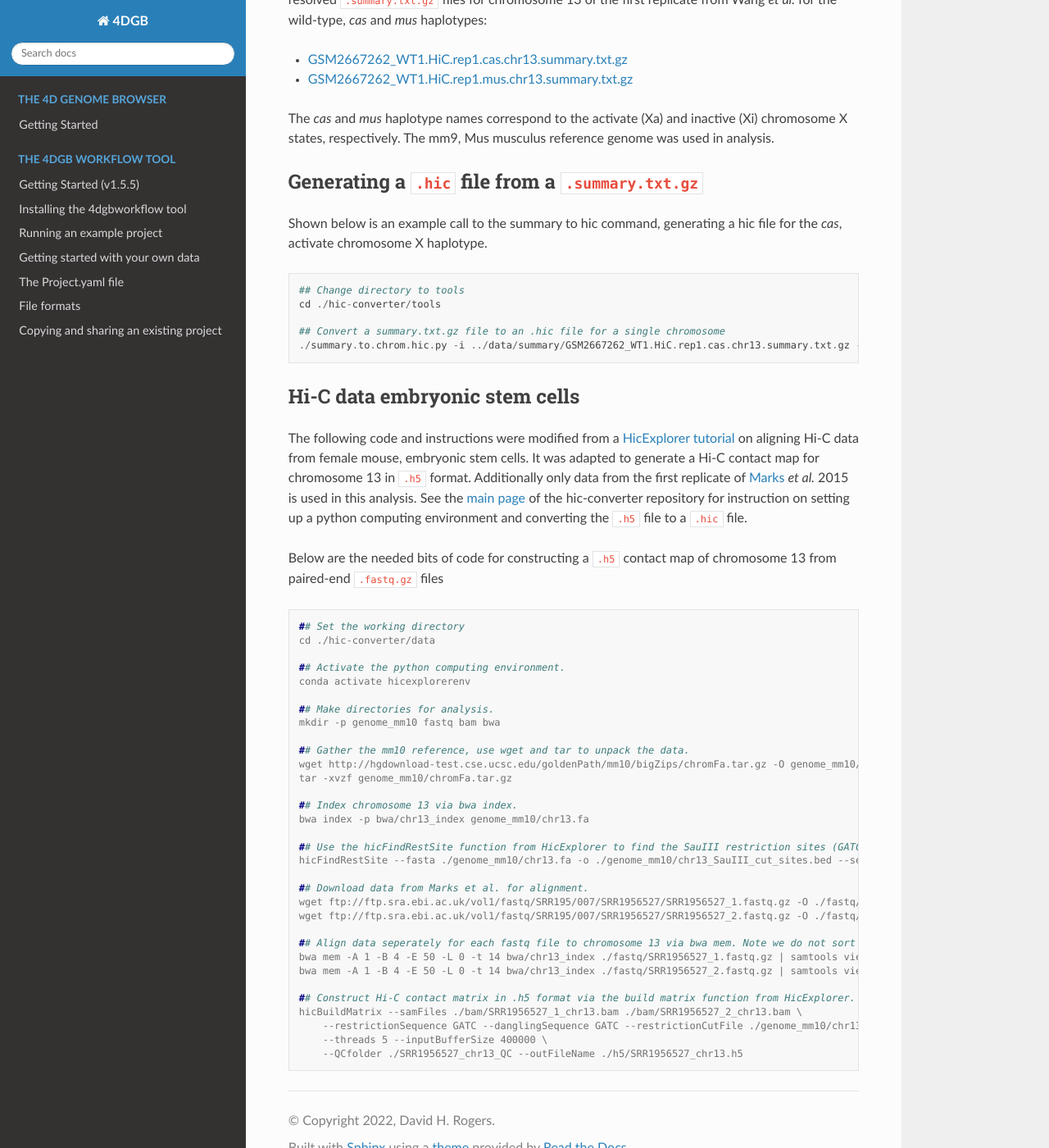
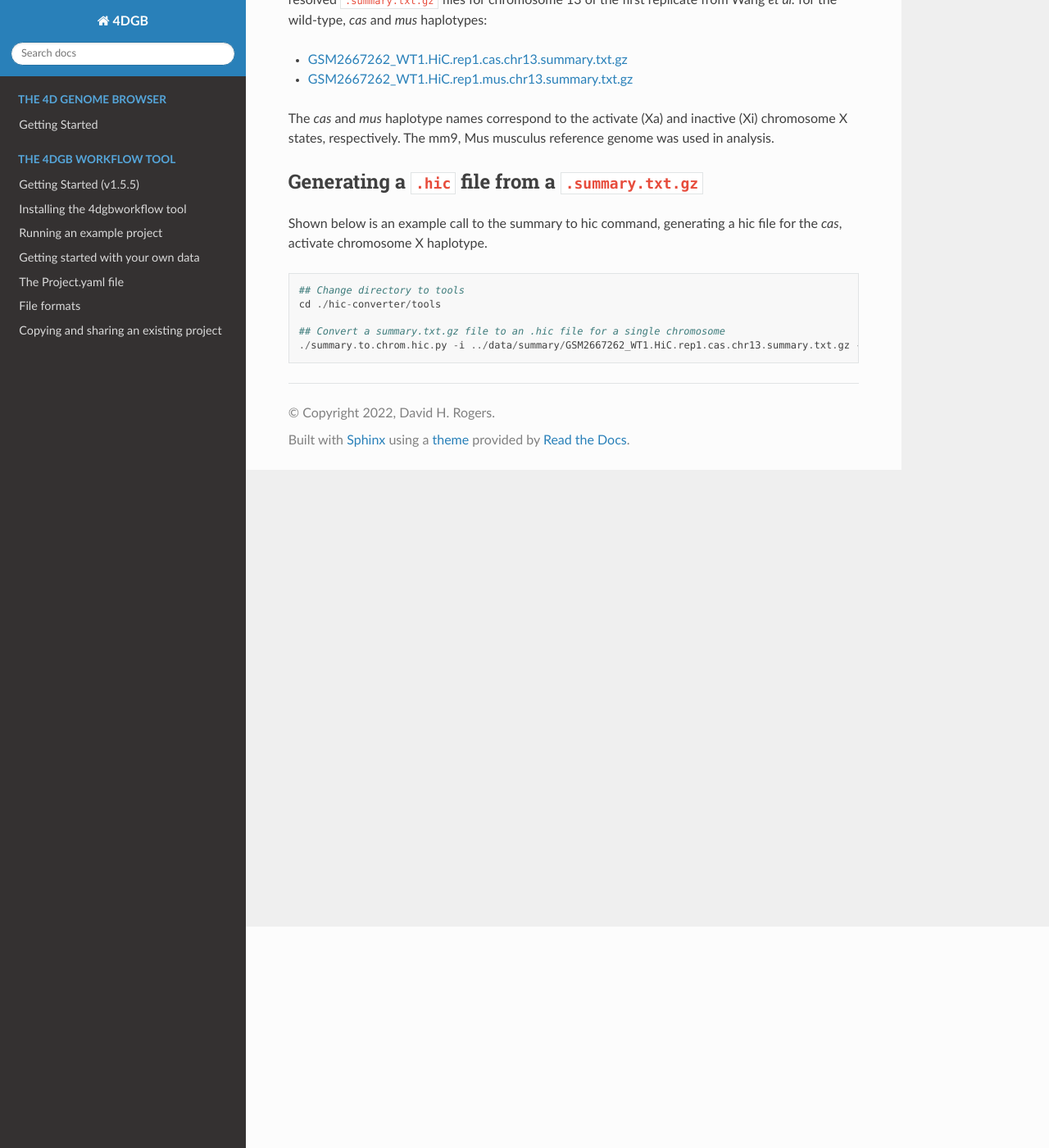
Before and after one commit to 4DGB/4dgb-readthedocs, a Sphinx documentation site: the page built from docs/scripts/musX.rst, in a window 1280 px wide and 1400 px high, scrolled down 270 px. Shown: the whole window at 82% size. Built offline with Sphinx 7.4.7 and the Read the Docs theme 2.0.0, drawn with Linux system fonts in a browser that asks for light colours; pages that are not in the unit, such as notebooks, are missing from menus.

Commit message:
Split examples and updates.

```diff
--- a/docs/scripts/musX.rst
+++ b/docs/scripts/musX.rst
@@ -1,5 +1,5 @@
 Activate and inactive X
-=============================================================================
+=======================
 
 Data generated by `Wang <https://pubmed.ncbi.nlm.nih.gov/29887375/>`_ *et al.* 2019 and featured in `Lappala <https://www.pnas.org/doi/abs/10.1073/pnas.2107092118>`_ *et al.* 2021 were downloaded from the `Gene Expression Omnibus <https://www.ncbi.nlm.nih.gov/geo/>`_ in the ``.summary.txt.gz`` file format. The first wild-type replicate from the record `GSE99991 <https://www.ncbi.nlm.nih.gov/geo/query/acc.cgi?acc=GSE99991>`_ with accession record `GSM2667262 <https://www.ncbi.nlm.nih.gov/geo/query/acc.cgi?acc=GSM2667262>`_ was used in analysis and development of the ``.summary.txt.gz`` to ``.hic`` executable script ( `listed here <https://github.com/4DGB/hic-converter/blob/main/tools/summary.to.chrom.hic.py>`_). Here we store the two haplotype resolved ``.summary.txt.gz`` files for chromosome 13 of the first replicate from Wang *et al.* for the wild-type, *cas* and *mus* haplotypes:
 
@@ -7,8 +7,6 @@
 * `GSM2667262_WT1.HiC.rep1.mus.chr13.summary.txt.gz <https://github.com/4DGB/hic-converter/tree/main/data/summary/>`_
 
 The *cas* and *mus* haplotype names correspond to the activate (Xa) and inactive (Xi) chromosome X states, respectively. The mm9, Mus musculus reference genome was used in analysis.
-
-
 
 Generating a ``.hic`` file from  a ``.summary.txt.gz``
 ------------------------------------------------------
@@ -22,46 +20,3 @@
 
     ## Convert a summary.txt.gz file to an .hic file for a single chromosome
     ./summary.to.chrom.hic.py -i ../data/summary/GSM2667262_WT1.HiC.rep1.cas.chr13.summary.txt.gz -g mm9 -c chr13 -O ../data/hic/GSM2667262_WT1.HiC.rep1.cas.chr13.hic
-
-
-Hi-C data embryonic stem cells
------------------------------
-
-The following code and instructions were modified from a `HicExplorer tutorial <https://hicexplorer.readthedocs.io/en/latest/content/mES-HiC_analysis.html>`_ on aligning Hi-C data from female mouse, embryonic stem cells. It was adapted to generate a Hi-C contact map for chromosome 13 in ``.h5`` format. Additionally only data from the first replicate of `Marks <https://genomebiology.biomedcentral.com/articles/10.1186/s13059-015-0698-x>`_ *et al.* 2015 is used in this analysis. See the `main page <https://github.com/4DGB/hic-converter>`_ of the hic-converter repository for instruction on setting up a python computing environment and converting the ``.h5`` file to a ``.hic`` file.
-
-Below are the needed bits of code for constructing a ``.h5`` contact map of chromosome 13 from paired-end ``.fastq.gz`` files
-
-.. code-block:: console
-
-    ## Set the working directory
-    cd ./hic-converter/data
-
-    ## Activate the python computing environment.
-    conda activate hicexplorerenv
-
-    ## Make directories for analysis.
-    mkdir -p genome_mm10 fastq bam bwa
-
-    ## Gather the mm10 reference, use wget and tar to unpack the data.
-    wget http://hgdownload-test.cse.ucsc.edu/goldenPath/mm10/bigZips/chromFa.tar.gz -O genome_mm10/chromFa.tar.gz
-    tar -xvzf genome_mm10/chromFa.tar.gz
-
-    ## Index chromosome 13 via bwa index.
-    bwa index -p bwa/chr13_index genome_mm10/chr13.fa
-
-    ## Use the hicFindRestSite function from HicExplorer to find the SauIII restriction sites (GATC) across the mm10 genome.
-    hicFindRestSite --fasta ./genome_mm10/chr13.fa -o ./genome_mm10/chr13_SauIII_cut_sites.bed --searchPattern GATC
-
-    ## Download data from Marks et al. for alignment.
-    wget ftp://ftp.sra.ebi.ac.uk/vol1/fastq/SRR195/007/SRR1956527/SRR1956527_1.fastq.gz -O ./fastq/SRR1956527_1.fastq.gz
-    wget ftp://ftp.sra.ebi.ac.uk/vol1/fastq/SRR195/007/SRR1956527/SRR1956527_2.fastq.gz -O ./fastq/SRR1956527_2.fastq.gz
-
-    ## Align data seperately for each fastq file to chromosome 13 via bwa mem. Note we do not sort or filter the output bam files.
-    bwa mem -A 1 -B 4 -E 50 -L 0 -t 14 bwa/chr13_index ./fastq/SRR1956527_1.fastq.gz | samtools view -Shb - > ./bam/SRR1956527_1_chr13.bam
-    bwa mem -A 1 -B 4 -E 50 -L 0 -t 14 bwa/chr13_index ./fastq/SRR1956527_2.fastq.gz | samtools view -Shb - > ./bam/SRR1956527_2_chr13.bam
-
-    ## Construct Hi-C contact matrix in .h5 format via the build matrix function from HicExplorer.
-    hicBuildMatrix --samFiles ./bam/SRR1956527_1_chr13.bam ./bam/SRR1956527_2_chr13.bam \
-        --restrictionSequence GATC --danglingSequence GATC --restrictionCutFile ./genome_mm10/chr13_SauIII_cut_sites.bed \
-        --threads 5 --inputBufferSize 400000 \
-        --QCfolder ./SRR1956527_chr13_QC --outFileName ./h5/SRR1956527_chr13.h5
```
